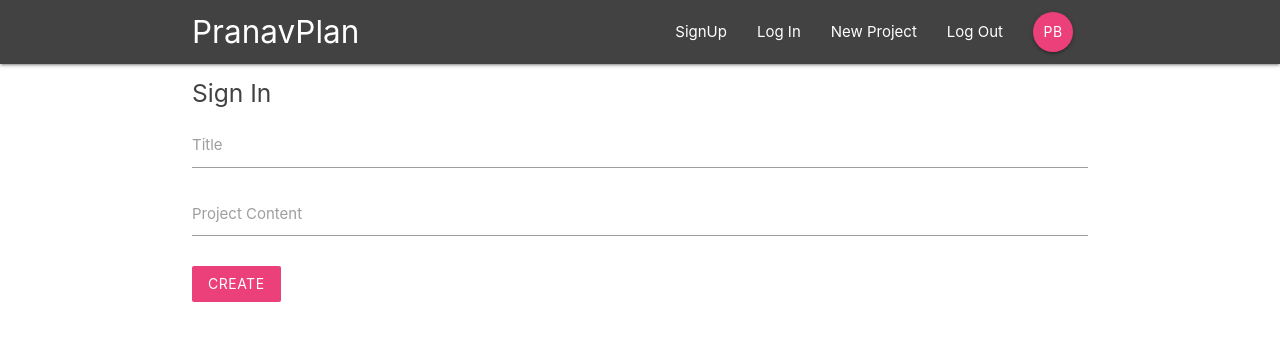
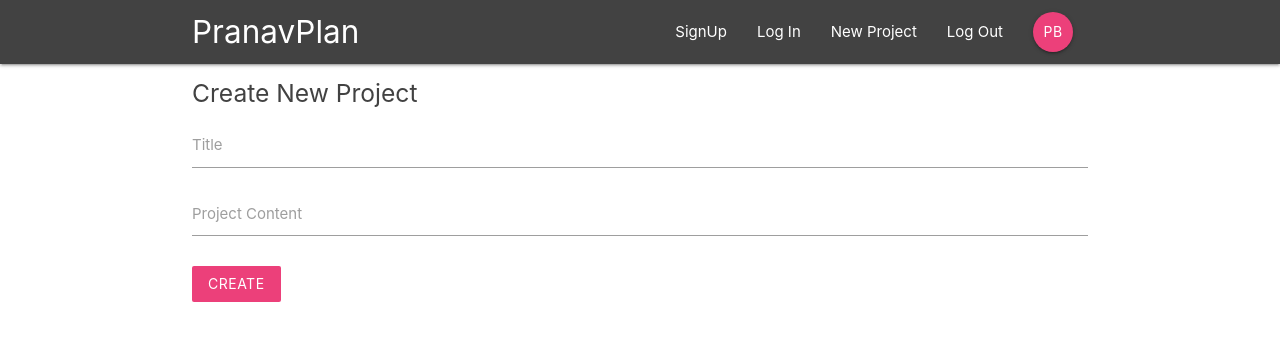
Before and after one commit to pranav589/project-management-app, a React (Create React App) app: page /create in a window 1280 px wide. Shown: the top 340 px of the page. Built offline with nearby package versions, Linux system fonts and the light colour scheme.

Commit message:
1 file modified

```diff
--- a/components/projects/CreateProject.js
+++ b/components/projects/CreateProject.js
@@ -19,7 +19,7 @@
     return (
       <div className="container">
         <form className="white" onSubmit={this.handleSubmit}>
-          <h5 className="grey-text text-darken-3">Sign In</h5>
+          <h5 className="grey-text text-darken-3">Create New Project</h5>
           <div className="input-field">
             <label htmlFor="title">Title</label>
             <input type="text" id='title' onChange={this.handleChange} />
```
